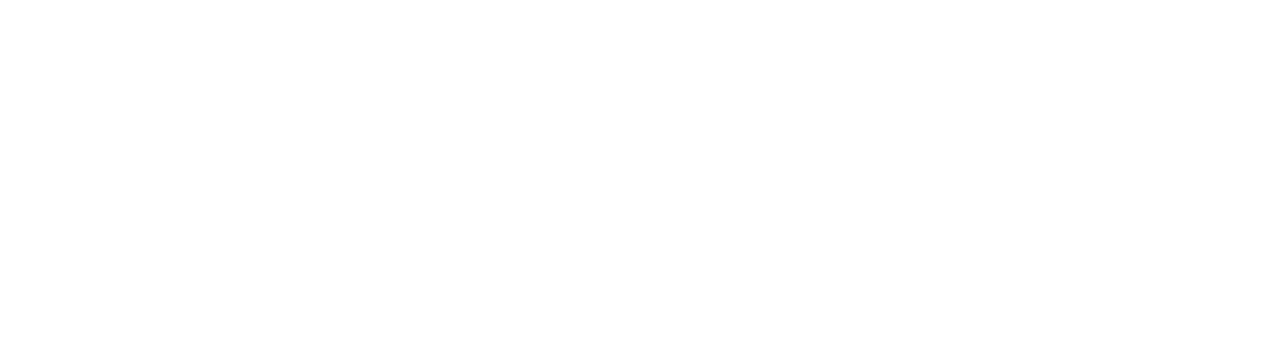
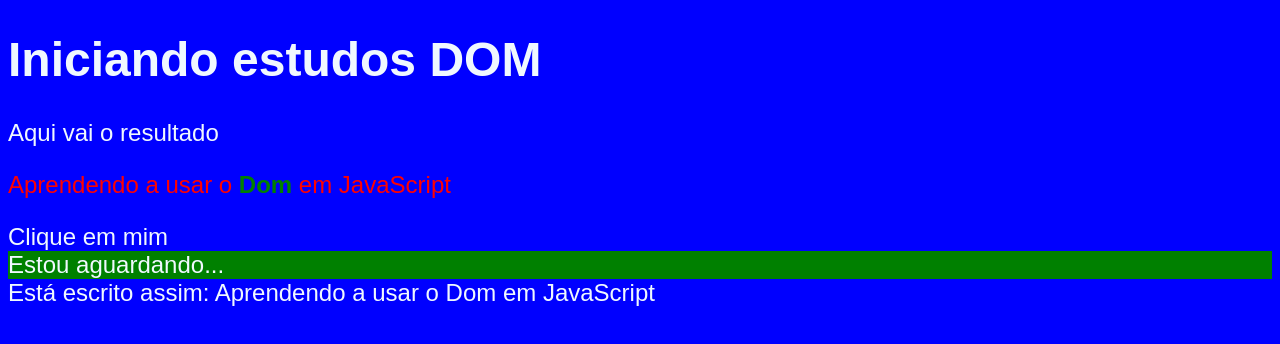
Before and after one commit to dsjocimar/curso-js, a plain HTML site: page aula06/aula09/ex005.html in a window 1280 px wide. Drawn offline with Linux system fonts and the light colour scheme.

Commit message:
att aulas

```diff
--- a/aula06/aula09/ex005.html
+++ b/aula06/aula09/ex005.html
@@ -4,9 +4,36 @@
     <meta charset="UTF-8">
     <meta http-equiv="X-UA-Compatible" content="IE=edge">
     <meta name="viewport" content="width=device-width, initial-scale=1.0">
-    <title>Document</title>
+    <title>Primeiros passos com DOM</title>
+    <style>
+        body {
+            background-color: rgb(56, 88, 78);
+            color: aliceblue;
+            font: normal 18pt arial;
+        }
+        strong {
+            color: black;
+        }
+    </style>
 </head>
 <body>
-
+    <h1>Iniciando estudos DOM</h1>
+    <p>Aqui vai o resultado</p>
+    <p>Aprendendo a usar o <strong>Dom</strong> em JavaScript</p>
+    <div>Clique em mim</div>
+    <div id="msg">Segunda div</div>
+    <script>
+        var p1 = window.document.getElementsByTagName('p')[1]               // seletor pelas tags
+        var negrito = window.document.getElementsByTagName('strong')[0]
+        var corpo = window.document.body
+        /*var d = window.document.getElementById('msg')*/                   // seletor por ID
+        var d = window.document.querySelector('div#msg')                    // seletor por query / id = # / class = .
+        window.document.write(`Está escrito assim: ${p1.innerText}<br>`)
+        p1.style.color = 'red'
+        corpo.style.backgroundColor = 'blue'
+        negrito.style.color = 'green'
+        d.innerText = 'Estou aguardando...'
+        d.style.backgroundColor = 'green'
+    </script>
 </body>
 </html>
```
